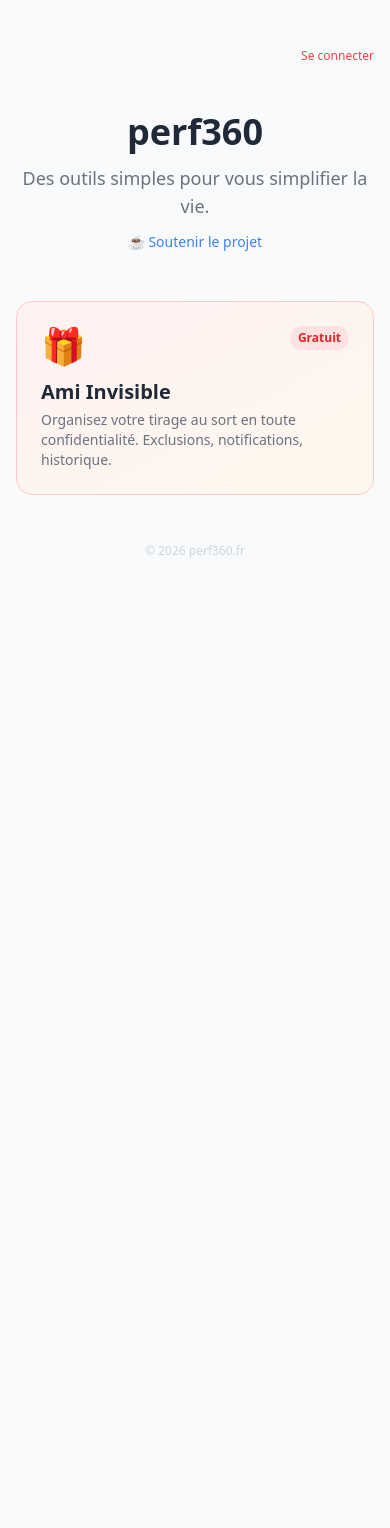
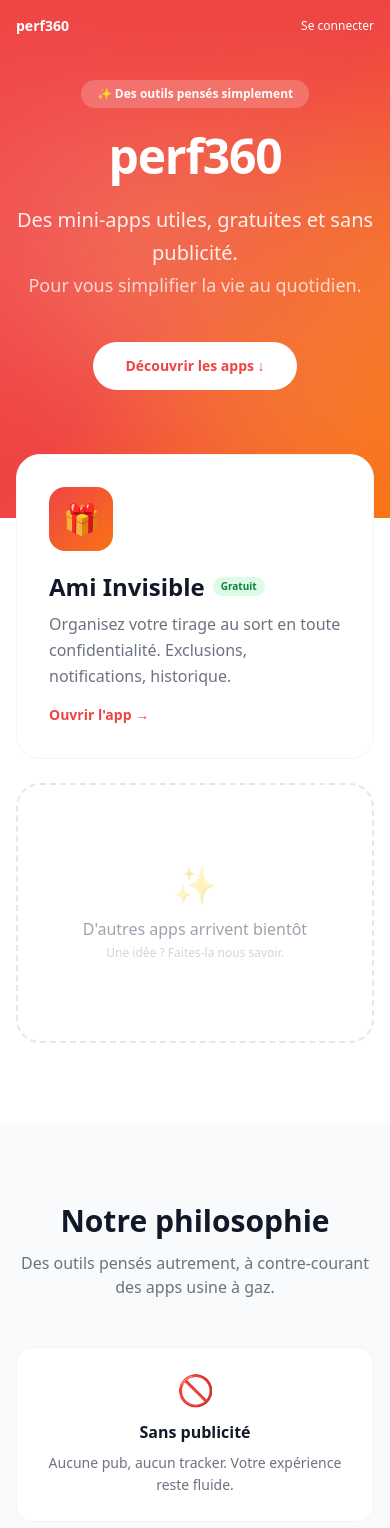
Before and after one commit to Jaco31620/perf360, a Next.js app: page / in a window 390 px wide. Shown: the top 1528 px of the page. Before the commit the page ends 844 px from the top, so only its background shows below. Built offline with nearby package versions, Linux system fonts and the light colour scheme.

Commit message:
Update page.jsx

```diff
--- a/app/page.jsx
+++ b/app/page.jsx
@@ -8,59 +8,134 @@ const apps = [
     emoji: "🎁",
     title: "Ami Invisible",
     desc: "Organisez votre tirage au sort en toute confidentialité. Exclusions, notifications, historique.",
-    color: "from-red-50 to-orange-50",
-    border: "border-red-200",
+    gradient: "from-red-500 to-orange-500",
     badge: "Gratuit",
-    badgeColor: "bg-red-100 text-red-600",
   },
   // Ajoutez vos prochaines apps ici
+];
+
+const valeurs = [
+  { emoji: "🚫", title: "Sans publicité", desc: "Aucune pub, aucun tracker. Votre expérience reste fluide." },
+  { emoji: "🔒", title: "Données privées", desc: "Vos données vous appartiennent, jamais revendues." },
+  { emoji: "⚡", title: "Simple et rapide", desc: "Pas de fioritures, juste ce qu'il vous faut." },
 ];
 
 export default function Home() {
   const { user, signOut, loading } = useAuth();
 
   return (
-    <main className="max-w-3xl mx-auto px-4 py-12 space-y-12">
-      {/* Auth banner */}
-      <div className="flex justify-end text-xs">
+    <div className="min-h-screen bg-white">
+      {/* Top bar */}
+      <nav className="absolute top-0 left-0 right-0 z-10 px-4 py-4 sm:px-8">
+        <div className="max-w-5xl mx-auto flex justify-between items-center text-sm">
+          <span className="font-bold text-white">perf360</span>
           {loading ? null : user ? (
-          <div className="flex items-center gap-3">
-            <span className="text-gray-500">{user.email}</span>
-            <button onClick={signOut} className="text-red-500 hover:underline">Déconnexion</button>
+            <div className="flex items-center gap-4 text-white">
+              <span className="opacity-90 text-xs hidden sm:inline">{user.email}</span>
+              <button onClick={signOut} className="hover:underline text-xs font-medium">Déconnexion</button>
             </div>
           ) : (
-          <Link href="/connexion" className="text-red-500 hover:underline font-medium">
+            <Link href="/connexion" className="text-white hover:underline font-medium text-xs">
               Se connecter
             </Link>
           )}
         </div>
+      </nav>
 
-      {/* Header */}
-      <div className="text-center space-y-3">
-        <h1 className="text-4xl font-extrabold text-gray-800">perf360</h1>
-        <p className="text-gray-500 text-lg">Des outils simples pour vous simplifier la vie.</p>
-        <Link href="/soutenir" className="inline-block mt-2 text-sm text-blue-500 hover:underline">
-          ☕ Soutenir le projet
-        </Link>
+      {/* Hero */}
+      <section className="relative bg-gradient-to-br from-red-500 via-red-500 to-orange-500 pt-20 pb-32 px-4 overflow-hidden">
+        {/* Decorative blobs */}
+        <div className="absolute top-20 -left-20 w-72 h-72 bg-white opacity-10 rounded-full blur-3xl"></div>
+        <div className="absolute bottom-10 -right-20 w-96 h-96 bg-yellow-300 opacity-20 rounded-full blur-3xl"></div>
+
+        <div className="relative max-w-3xl mx-auto text-center space-y-6">
+          <div className="inline-block bg-white bg-opacity-20 backdrop-blur-sm text-white text-xs font-semibold px-4 py-1.5 rounded-full">
+            ✨ Des outils pensés simplement
           </div>
+          <h1 className="text-5xl sm:text-7xl font-black text-white tracking-tight leading-none">
+            perf360
+          </h1>
+          <p className="text-xl sm:text-2xl text-white text-opacity-90 max-w-xl mx-auto leading-relaxed">
+            Des mini-apps utiles, gratuites et sans publicité.<br/>
+            <span className="text-white text-opacity-75 text-lg">Pour vous simplifier la vie au quotidien.</span>
+          </p>
+          <div className="pt-4">
+            <a href="#apps" className="inline-block bg-white text-red-500 font-bold px-8 py-3.5 rounded-full hover:scale-105 hover:shadow-2xl transition-all text-sm">
+              Découvrir les apps ↓
+            </a>
+          </div>
+        </div>
+      </section>
 
-      {/* Apps */}
+      {/* Apps section */}
+      <section id="apps" className="max-w-5xl mx-auto px-4 -mt-16 relative z-10 pb-20">
         <div className="grid gap-6 sm:grid-cols-2">
           {apps.map(app => (
             <Link key={app.href} href={app.href}
-            className={`block rounded-2xl border ${app.border} bg-gradient-to-br ${app.color} p-6 hover:shadow-md transition-shadow`}>
-            <div className="flex items-start justify-between mb-3">
-              <span className="text-4xl">{app.emoji}</span>
-              <span className={`text-xs font-semibold px-2 py-1 rounded-full ${app.badgeColor}`}>{app.badge}</span>
+              className="group block bg-white rounded-3xl border border-gray-100 p-8 hover:shadow-2xl hover:-translate-y-1 transition-all duration-300">
+              <div className={`inline-flex w-16 h-16 rounded-2xl bg-gradient-to-br ${app.gradient} items-center justify-center text-3xl mb-5 group-hover:scale-110 transition-transform`}>
+                {app.emoji}
               </div>
-            <h2 className="text-xl font-bold text-gray-800 mb-1">{app.title}</h2>
-            <p className="text-sm text-gray-500">{app.desc}</p>
+              <div className="flex items-center gap-2 mb-2">
+                <h2 className="text-2xl font-bold text-gray-900">{app.title}</h2>
+                <span className="text-[10px] font-semibold px-2 py-0.5 rounded-full bg-green-100 text-green-700">{app.badge}</span>
+              </div>
+              <p className="text-gray-500 leading-relaxed">{app.desc}</p>
+              <div className="mt-4 text-sm font-semibold text-red-500 group-hover:translate-x-1 transition-transform inline-block">
+                Ouvrir l'app →
+              </div>
             </Link>
           ))}
+
+          {/* Placeholder for next app */}
+          <div className="rounded-3xl border-2 border-dashed border-gray-200 p-8 flex flex-col items-center justify-center text-center min-h-[260px]">
+            <div className="text-4xl mb-3 opacity-30">✨</div>
+            <p className="text-gray-400 font-medium">D'autres apps arrivent bientôt</p>
+            <p className="text-xs text-gray-300 mt-1">Une idée ? Faites-la nous savoir.</p>
           </div>
+        </div>
+      </section>
+
+      {/* Valeurs */}
+      <section className="bg-gray-50 py-20 px-4">
+        <div className="max-w-4xl mx-auto">
+          <div className="text-center mb-12">
+            <h2 className="text-3xl sm:text-4xl font-extrabold text-gray-900 mb-3">Notre philosophie</h2>
+            <p className="text-gray-500 max-w-xl mx-auto">Des outils pensés autrement, à contre-courant des apps usine à gaz.</p>
+          </div>
+          <div className="grid gap-6 sm:grid-cols-3">
+            {valeurs.map(v => (
+              <div key={v.title} className="bg-white rounded-2xl p-6 text-center border border-gray-100">
+                <div className="text-3xl mb-3">{v.emoji}</div>
+                <h3 className="font-bold text-gray-900 mb-2">{v.title}</h3>
+                <p className="text-sm text-gray-500 leading-relaxed">{v.desc}</p>
+              </div>
+            ))}
+          </div>
+        </div>
+      </section>
+
+      {/* Support CTA */}
+      <section className="py-16 px-4">
+        <div className="max-w-2xl mx-auto bg-gradient-to-br from-orange-50 to-red-50 rounded-3xl p-10 text-center border border-orange-100">
+          <div className="text-4xl mb-4">☕</div>
+          <h2 className="text-2xl font-bold text-gray-900 mb-2">Vous aimez perf360 ?</h2>
+          <p className="text-gray-600 mb-6 max-w-md mx-auto">
+            Tout est gratuit et le restera. Un café offert aide à financer les prochains outils !
+          </p>
+          <Link href="/soutenir"
+            className="inline-block bg-red-500 hover:bg-red-600 text-white font-bold px-8 py-3 rounded-full transition-colors text-sm">
+            Soutenir le projet
+          </Link>
+        </div>
+      </section>
 
       {/* Footer */}
-      <p className="text-center text-xs text-gray-300">© {new Date().getFullYear()} perf360.fr</p>
-    </main>
+      <footer className="border-t border-gray-100 py-8 px-4">
+        <div className="max-w-5xl mx-auto text-center text-xs text-gray-400">
+          © {new Date().getFullYear()} perf360.fr — Apps utiles, sans pub
+        </div>
+      </footer>
+    </div>
   );
 }
```
Lines whose indentation alone changed are shown as unchanged.
